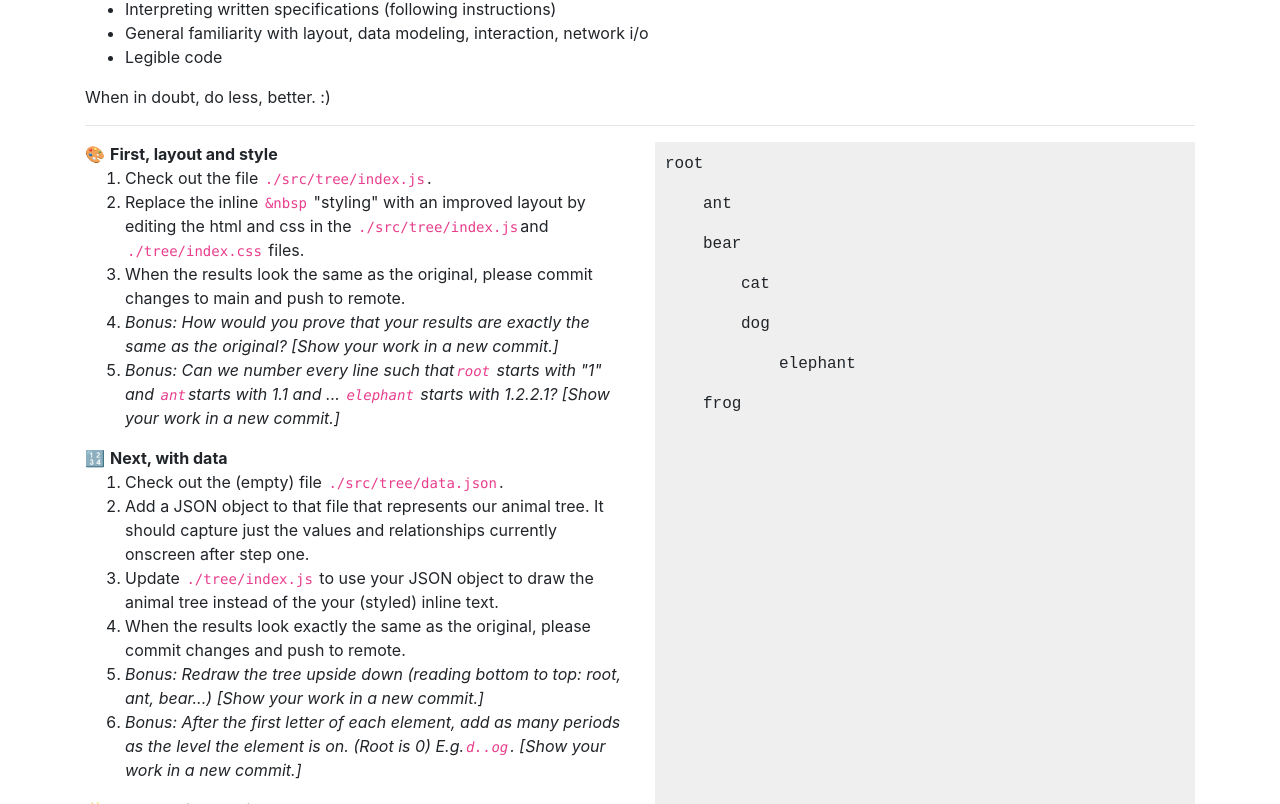
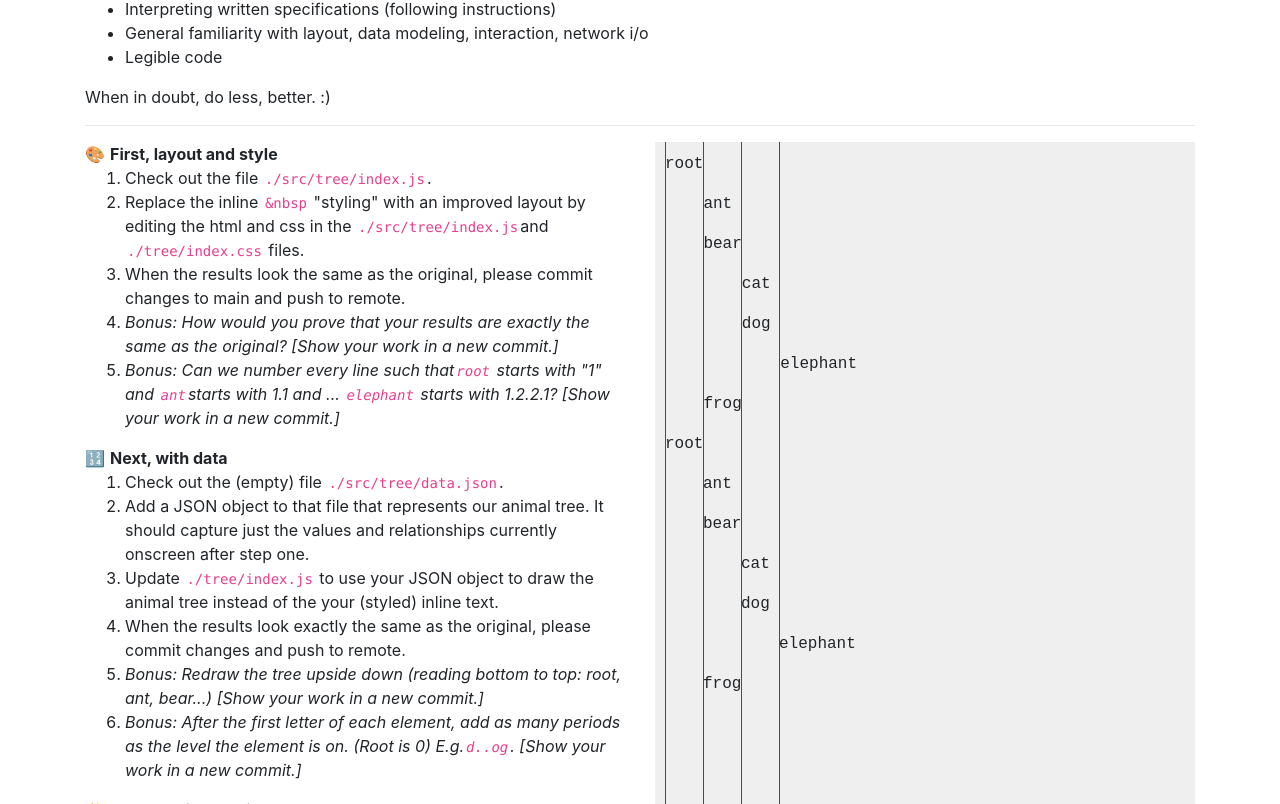
Before and after one commit to lx182/trees, a React (Create React App) app: page / in a window 1280 px wide. Shown: the part 396-1200 px from the top of the page. Built offline with nearby package versions, Linux system fonts and the light colour scheme.

Commit message:
First: (Bonus) prove that original tree are exactly same as the new one

```diff
--- a/src/tree/index.css
+++ b/src/tree/index.css
@@ -3,6 +3,7 @@
   height: 100%;
   padding: 10px;
   font-family: monospace;
+  position: relative;
 }
 
 .tree ul,
@@ -15,3 +16,39 @@
 .tree ul {
   padding-inline-start: 38px;
 }
+
+.tree > .tree__rule--level-1 {
+  position: absolute;
+  height: 100%;
+  width: 1px;
+  background-color: red;
+  top: 0px;
+  left: 10px;
+}
+
+.tree > .tree__rule--level-2 {
+  position: absolute;
+  height: 100%;
+  width: 1px;
+  background-color: red;
+  top: 0px;
+  left: 48px;
+}
+
+.tree > .tree__rule--level-3 {
+  position: absolute;
+  height: 100%;
+  width: 1px;
+  background-color: red;
+  top: 0px;
+  left: 86px;
+}
+
+.tree > .tree__rule--level-4 {
+  position: absolute;
+  height: 100%;
+  width: 1px;
+  background-color: red;
+  top: 0px;
+  left: 124px;
+}
--- a/src/tree/index.js
+++ b/src/tree/index.js
@@ -3,6 +3,20 @@ import "./index.css";
 export default function Tree() {
   return (
     <div className="tree">
+      {Array(4)
+        .fill()
+        .map((_, index) => (
+          <div className={`tree__rule--level-${index + 1}`}></div>
+        ))}
+      <p>root</p>
+      <p>&nbsp;&nbsp;&nbsp;&nbsp;ant</p>
+      <p>&nbsp;&nbsp;&nbsp;&nbsp;bear</p>
+      <p>&nbsp;&nbsp;&nbsp;&nbsp;&nbsp;&nbsp;&nbsp;&nbsp;cat</p>
+      <p>&nbsp;&nbsp;&nbsp;&nbsp;&nbsp;&nbsp;&nbsp;&nbsp;dog</p>
+      <p>
+        &nbsp;&nbsp;&nbsp;&nbsp;&nbsp;&nbsp;&nbsp;&nbsp;&nbsp;&nbsp;&nbsp;&nbsp;elephant
+      </p>
+      <p>&nbsp;&nbsp;&nbsp;&nbsp;frog</p>
       <p>root</p>
       <ul>
         <li>ant</li>
```
